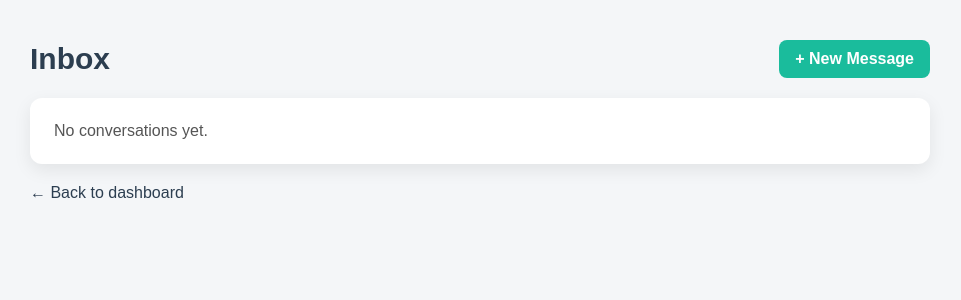
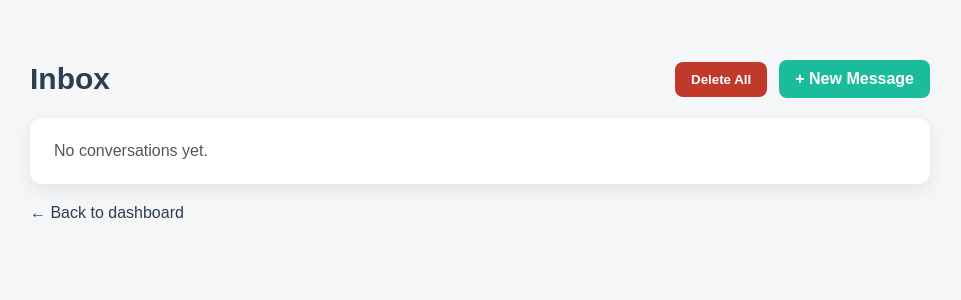
Before and after one commit to Connor-Gregor/helping-connections, a Django app: page /messages/inbox/ in a window 1280 px wide. Shown: the part 68-368 px from the top of the page, without its empty margins (160-1121 px from the left). Run offline with Django 5.2, Linux system fonts and the light colour scheme; the visitor is signed in with stand-in values (Sample User, id 1); data that the repository does not hold is empty.

Commit message:
Added delete all thread. Added message block for base.html and removed error message block from thread_detail.html

```diff
--- a/MyApp/static/styles.css
+++ b/MyApp/static/styles.css
@@ -467,3 +467,72 @@ ABOUT PAGE
     margin-left: 6px;
     cursor: pointer;
 }
+/* =========================
+PAGE CONTENT
+========================= */
+
+.page-content {
+    padding: 20px;
+}
+
+/* =========================
+FLASH MESSAGES (GLOBAL)
+========================= */
+
+.flash-messages {
+    max-width: 1100px;
+    margin: 0 auto 20px auto;
+    display: flex;
+    flex-direction: column;
+    gap: 12px;
+}
+
+.flash-message {
+    display: flex;
+    justify-content: space-between;
+    align-items: center;
+    padding: 14px 16px;
+    border-radius: 10px;
+    font-weight: 500;
+    box-shadow: 0 2px 8px rgba(0, 0, 0, 0.08);
+}
+
+.flash-message span {
+    flex: 1;
+    margin-right: 10px;
+}
+
+.flash-close {
+    background: transparent;
+    border: none;
+    font-size: 22px;
+    cursor: pointer;
+    color: inherit;
+    line-height: 1;
+}
+
+/* Message types */
+
+.flash-success {
+    background-color: #e6f9ec;
+    color: #1f7a3d;
+    border-left: 5px solid #28a745;
+}
+
+.flash-error {
+    background-color: #fdeaea;
+    color: #a12622;
+    border-left: 5px solid #dc3545;
+}
+
+.flash-warning {
+    background-color: #fff6e5;
+    color: #9a6700;
+    border-left: 5px solid #ffc107;
+}
+
+.flash-info {
+    background-color: #e8f4fd;
+    color: #0c5460;
+    border-left: 5px solid #17a2b8;
+}
--- a/MyApp/templates/base.html
+++ b/MyApp/templates/base.html
@@ -89,7 +89,22 @@
     </ul>
 </nav>
 
-{% block content %}{% endblock %}
+<main class="page-content">
+
+    {% if messages %}
+        <div class="flash-messages">
+            {% for message in messages %}
+                <div class="flash-message flash-{{ message.tags|default:'info' }}">
+                    <span>{{ message }}</span>
+                    <button type="button" class="flash-close" onclick="this.parentElement.remove();">&times;</button>
+                </div>
+            {% endfor %}
+        </div>
+    {% endif %}
+
+    {% block content %}{% endblock %}
+
+</main>
 
 <script>
     const profileBtn = document.getElementById("profileBtn");
@@ -109,6 +124,12 @@
             profileDropdown.classList.remove("open");
         });
     }
+
+   setTimeout(() => {
+        document.querySelectorAll('.flash-message').forEach(msg => {
+            msg.remove();
+        });
+    }, 4000);
 </script>
 
 {% block extra_scripts %}{% endblock %}
--- a/messaging/templates/messaging/inbox.html
+++ b/messaging/templates/messaging/inbox.html
@@ -9,6 +9,12 @@
     max-width: 900px;
     margin: 40px auto;
     padding: 0 20px;
+}
+
+.messaging-actions {
+    display: flex;
+    align-items: center;
+    gap: 12px;
 }
 
 .messaging-header {
@@ -63,6 +69,24 @@
 
 .delete-thread-form {
     margin-top: 12px;
+}
+
+.delete-all-form {
+    margin: 0;
+}
+
+.delete-all-btn {
+    background: #c0392b;
+    color: white;
+    border: none;
+    padding: 10px 16px;
+    border-radius: 8px;
+    font-weight: 600;
+    cursor: pointer;
+}
+
+.delete-all-btn:hover {
+    background: #a93226;
 }
 
 .delete-thread-btn {
@@ -138,9 +162,23 @@
 </style>
 
 <div class="messaging-page">
-    <div class="messaging-header">
+        <div class="messaging-header">
         <div class="messaging-title">Inbox</div>
-        <a class="new-message-btn" href="{% url 'messaging:new_thread' %}">+ New Message</a>
+
+        <div class="messaging-actions">
+            <form method="post" action="{% url 'messaging:delete_all_threads' %}" class="delete-all-form">
+                {% csrf_token %}
+                <button
+                    type="submit"
+                    class="delete-all-btn"
+                    onclick="return confirm('Are you sure you want to delete all conversations from your inbox?');"
+                >
+                    Delete All
+                </button>
+            </form>
+
+            <a class="new-message-btn" href="{% url 'messaging:new_thread' %}">+ New Message</a>
+        </div>
     </div>
 
     <div class="thread-list">
--- a/messaging/urls.py
+++ b/messaging/urls.py
@@ -9,4 +9,5 @@ urlpatterns = [
     path("start/<int:user_id>/", views.start_dm, name="start_dm"),
     path("new/", views.new_thread, name="new_thread"),
     path("thread/<int:thread_id>/delete/", views.delete_thread, name="delete_thread"),
+    path("delete-all/", views.delete_all_threads, name="delete_all_threads"),
 ]
--- a/messaging/views.py
+++ b/messaging/views.py
@@ -99,6 +99,7 @@ def thread_detail(request, thread_id):
             defaults={"last_read_at": timezone.now()}
         )
 
+        messages.success(request, "Message sent.")
         return redirect("messaging:thread_detail", thread_id=thread.id)
 
     ThreadReadState.objects.update_or_create(
@@ -147,6 +148,7 @@ def new_thread(request):
                 defaults={"last_read_at": timezone.now()}
             )
 
+            messages.success(request, "Message sent.")
             return redirect("messaging:thread_detail", thread_id=thread.id)
     else:
         form = NewThreadForm(user=request.user)
@@ -176,3 +178,25 @@ def delete_thread(request, thread_id):
 
     messages.success(request, "Thread deleted from your inbox.")
     return redirect("messaging:inbox")
+@login_required
+def delete_all_threads(request):
+    if request.method != "POST":
+        return redirect("messaging:inbox")
+
+    threads = Thread.objects.filter(participants=request.user).distinct()
+
+    deleted_count = threads.count()
+
+    for thread in threads:
+        thread.participants.remove(request.user)
+        ThreadReadState.objects.filter(thread=thread, user=request.user).delete()
+
+        if thread.participants.count() == 0:
+            thread.delete()
+
+    if deleted_count == 0:
+        messages.info(request, "No threads to delete.")
+    else:
+        messages.success(request, f"{deleted_count} thread(s) deleted from your inbox.")
+
+    return redirect("messaging:inbox")
```
Also changed, not shown: messaging/templates/messaging/thread_detail.html (+0 -7 lines).
